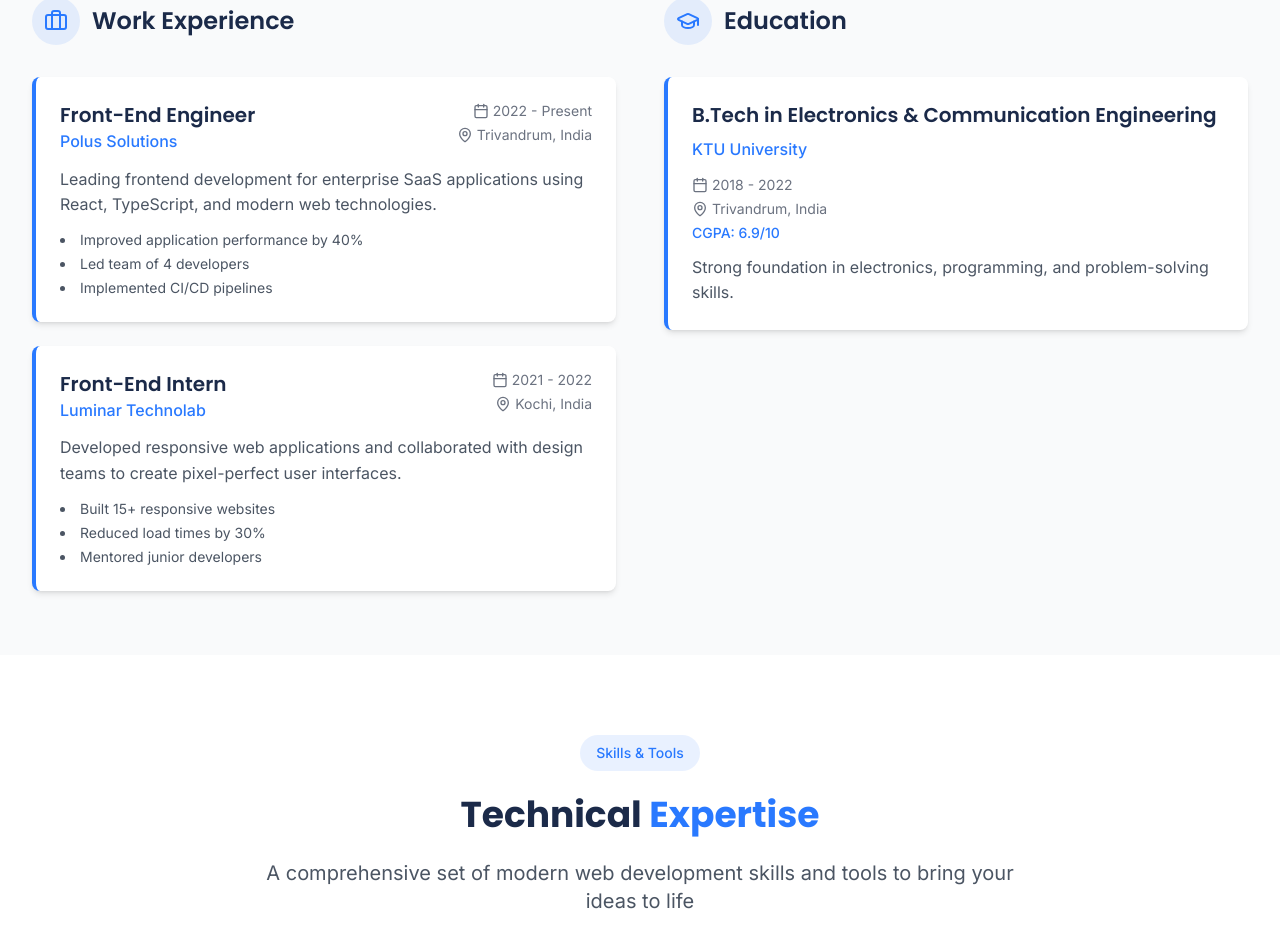
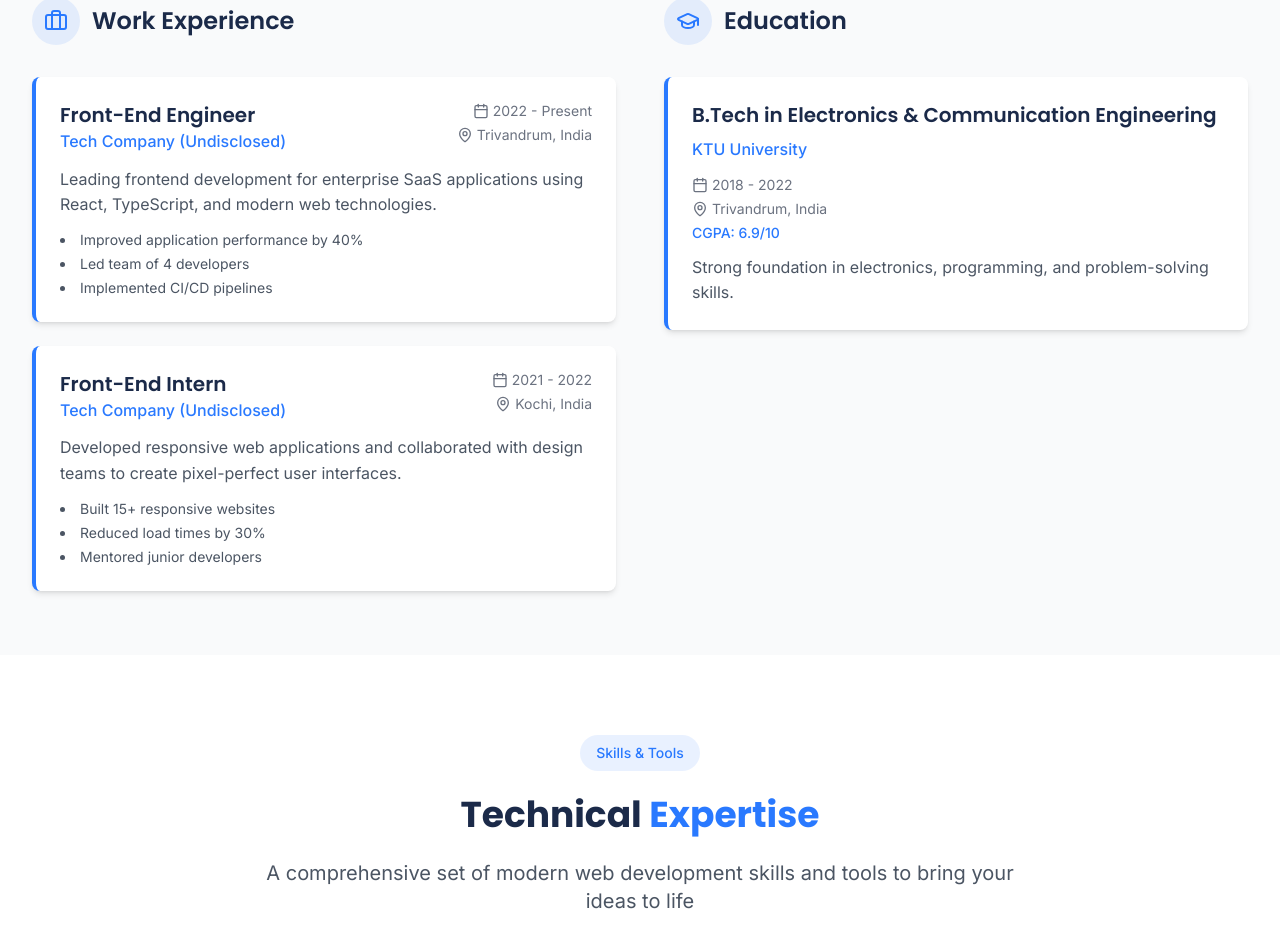
Before and after one commit to subin-abraham/Portfolio_Latest, a React (Vite) app: page / in a window 1280 px wide. Shown: the part 1051-1977 px from the top of the page. Built offline with nearby package versions, Linux system fonts and the light colour scheme.

Commit message:
Company name update

```diff
--- a/src/components/Experience.tsx
+++ b/src/components/Experience.tsx
@@ -5,7 +5,7 @@ const Experience = () => {
   const workExperience = [
     {
       title: 'Front-End Engineer',
-      company: 'Polus Solutions',
+      company: 'Tech Company (Undisclosed)',
       location: 'Trivandrum, India',
       period: '2022 - Present',
       description:
@@ -18,7 +18,7 @@ const Experience = () => {
     },
     {
       title: 'Front-End Intern',
-      company: 'Luminar Technolab',
+      company: 'Tech Company (Undisclosed)',
       location: 'Kochi, India',
       period: '2021 - 2022',
       description:
```
